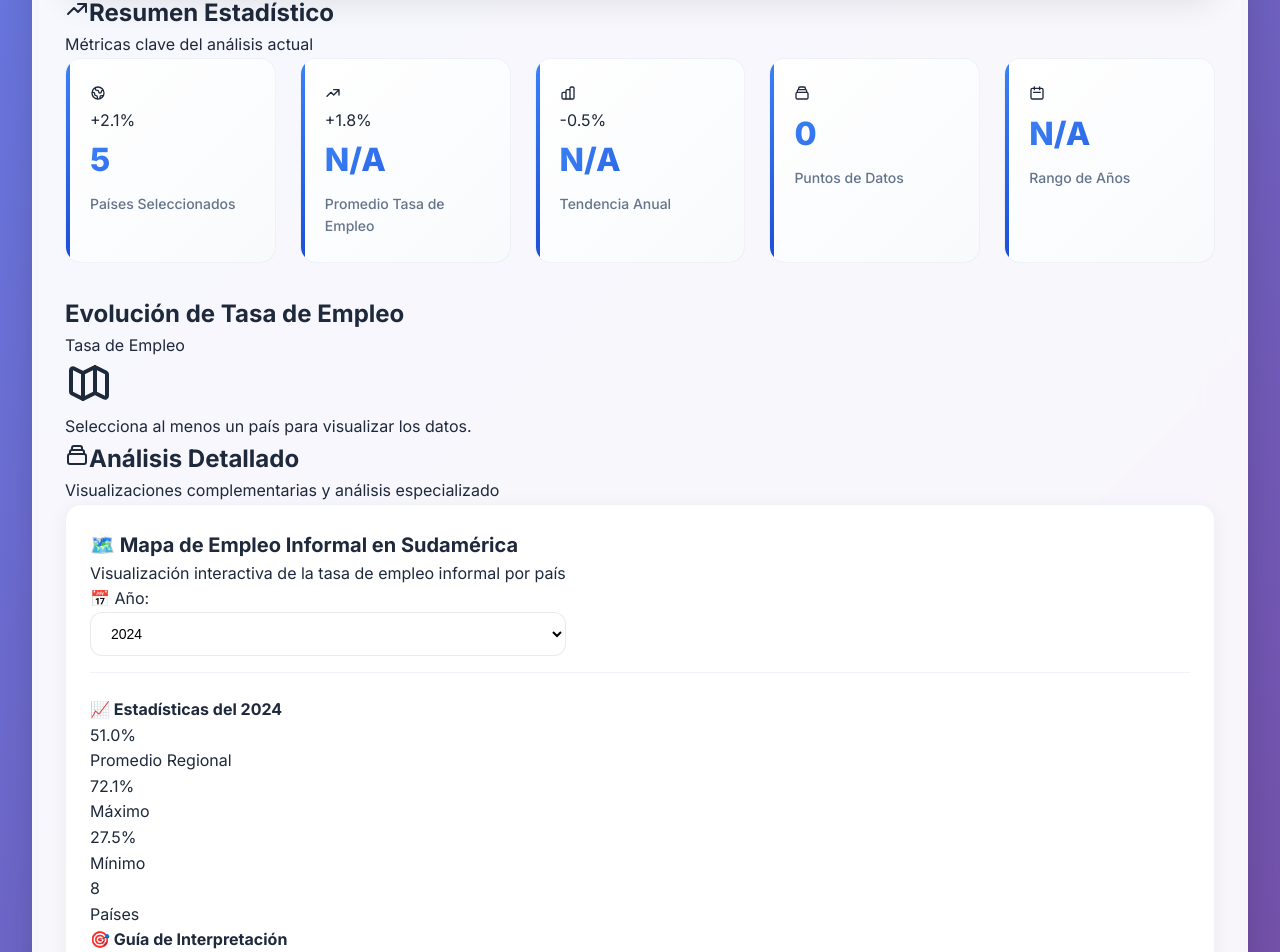
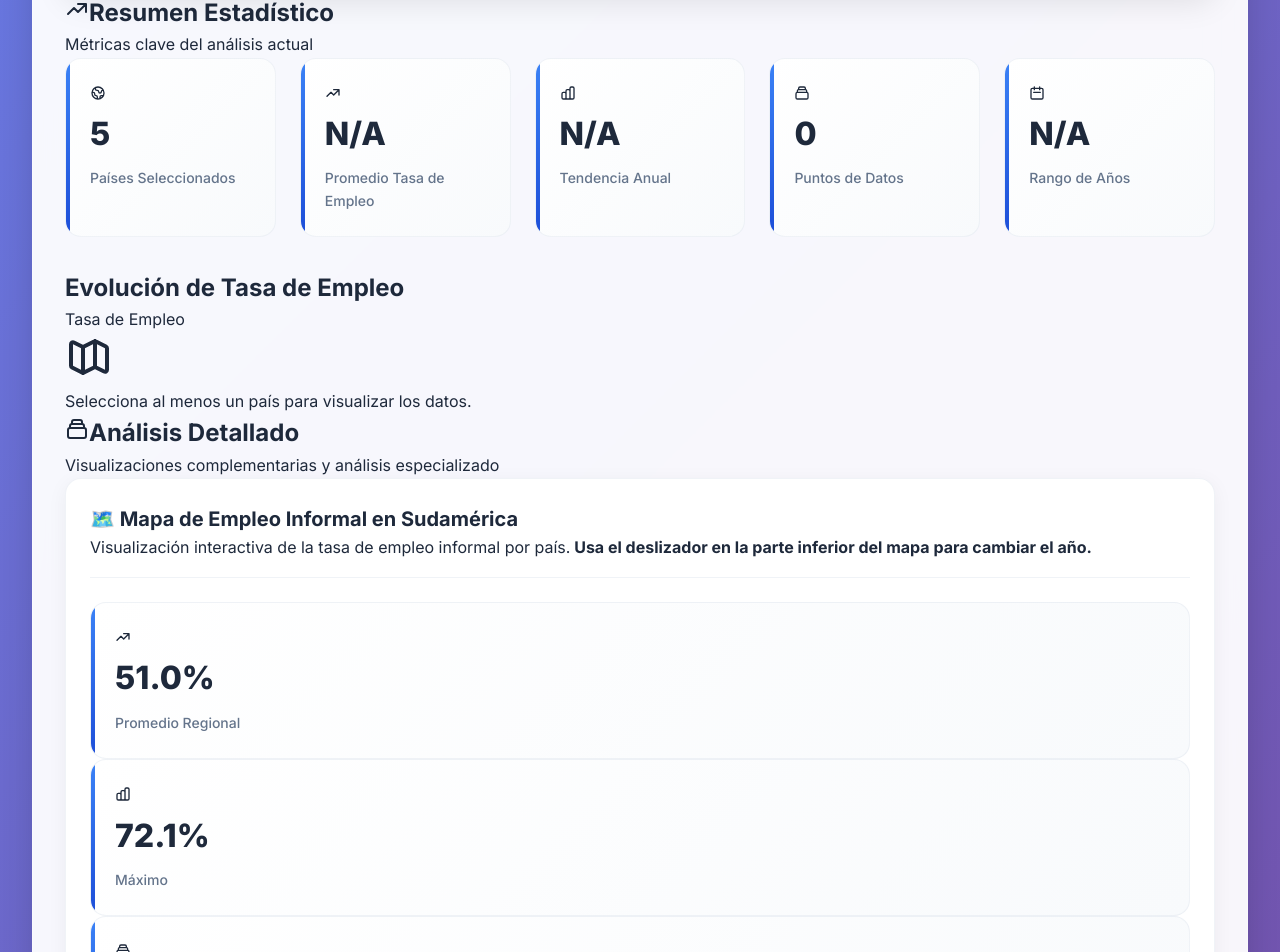
Before and after one commit to PabloSanhueza1/dashboard-mercado-laboral-latam, a React (Vite) app in the folder frontend/: page / in a window 1280 px wide. Shown: the part 512-1464 px from the top of the page. Built offline with nearby package versions, Linux system fonts and the light colour scheme.

Commit message:
update coroplético

```diff
--- a/frontend/src/components/charts/MapaCoropleticoEmpleoInformal.jsx
+++ b/frontend/src/components/charts/MapaCoropleticoEmpleoInformal.jsx
@@ -1,5 +1,8 @@
 import React, { useState, useMemo, useEffect } from 'react';
 import Plot from 'react-plotly.js';
+// Importar StatCard reutilizable
+import { StatCard } from '../estadisticas/ResumenEstadisticas';
+import { HiOutlineTrendingUp, HiOutlineChartBar, HiOutlineGlobe, HiOutlineCollection } from 'react-icons/hi';
 
 /**
  * Componente para visualizar un mapa coroplético de tasa de empleo informal por país en Sudamérica
@@ -42,7 +45,7 @@ const MapaCoropleticoEmpleoInformal = ({ data, loading = false, error = null })
   // Obtener años disponibles
   const availableYears = useMemo(() => {
     if (!data || data.length === 0) return [];
-    const years = [...new Set(data.map(row => row.year))].sort((a, b) => b - a);
+    const years = [...new Set(data.map(row => row.year))].sort((a, b) => a - b);
     return years;
   }, [data]);
 
@@ -53,11 +56,12 @@ const MapaCoropleticoEmpleoInformal = ({ data, loading = false, error = null })
     }
   }, [availableYears, selectedYear]);
 
-  // Procesar datos para el año seleccionado con mejor información
-  const mapData = useMemo(() => {
-    if (!data || data.length === 0) return { locations: [], z: [], text: [], customdata: [] };
+  // Procesar datos para todos los años disponibles
+  const allMapData = useMemo(() => {
+    if (!data || data.length === 0 || availableYears.length === 0) return [];
 
-    const yearData = data.filter(row => row.year === selectedYear);
+    return availableYears.map(year => {
+      const yearData = data.filter(row => row.year === year);
 
       const locations = [];
       const values = [];
@@ -94,7 +98,7 @@ const MapaCoropleticoEmpleoInformal = ({ data, loading = false, error = null })
             `Año: ${row.year}<br>` +
             `Tasa de empleo informal: <b>${row.value.toFixed(1)}%</b><br>` +
             `Nivel: ${emoji} ${categoria}<br>` +
-          `<i>Haz clic para más detalles</i>`
+            `<i>Usa el deslizador para cambiar de año</i>`
           );
 
           customData.push({
@@ -107,18 +111,26 @@ const MapaCoropleticoEmpleoInformal = ({ data, loading = false, error = null })
       });
 
       return {
+        year,
         locations,
         z: values,
         text: hoverText,
         customdata: customData
       };
-  }, [data, selectedYear]);
+    });
+  }, [data, availableYears]);
+
+  // Datos del año actual seleccionado
+  const currentYearData = useMemo(() => {
+    return allMapData.find(item => item.year === selectedYear) ||
+      { locations: [], z: [], text: [], customdata: [] };
+  }, [allMapData, selectedYear]);
 
   // Calcular estadísticas para el contexto
   const stats = useMemo(() => {
-    if (mapData.z.length === 0) return null;
+    if (currentYearData.z.length === 0) return null;
 
-    const values = mapData.z;
+    const values = currentYearData.z;
     const promedio = values.reduce((sum, val) => sum + val, 0) / values.length;
     const maximo = Math.max(...values);
     const minimo = Math.min(...values);
@@ -129,16 +141,16 @@ const MapaCoropleticoEmpleoInformal = ({ data, loading = false, error = null })
       minimo: minimo.toFixed(1),
       paises: values.length
     };
-  }, [mapData]);
+  }, [currentYearData]);
 
-  // Configuración mejorada del gráfico
+  // Configuración mejorada del gráfico con slider
   const plotData = [{
     type: 'choropleth',
     locationmode: 'ISO-3',
-    locations: mapData.locations,
-    z: mapData.z,
-    text: mapData.text,
-    customdata: mapData.customdata,
+    locations: currentYearData.locations,
+    z: currentYearData.z,
+    text: currentYearData.text,
+    customdata: currentYearData.customdata,
     hovertemplate: '%{text}<extra></extra>',
     colorscale: [
       [0, '#065f46'],      // Verde muy oscuro (0-20%)
@@ -196,11 +208,47 @@ const MapaCoropleticoEmpleoInformal = ({ data, loading = false, error = null })
       countrywidth: 1.5,
       bgcolor: '#f1f5f9'
     },
-    margin: { t: 80, b: 60, l: 60, r: 120 },
-    height: 600,
+    margin: { t: 80, b: 120, l: 60, r: 120 },
+    height: 700,
     font: { family: 'Inter, Arial, sans-serif', size: 12 },
     paper_bgcolor: 'white',
-    plot_bgcolor: 'white'
+    plot_bgcolor: 'white',
+    sliders: [{
+      active: availableYears.indexOf(selectedYear),
+      currentvalue: {
+        visible: true,
+        prefix: "Año: ",
+        xanchor: "center",
+        font: { size: 16, color: "#1e293b" }
+      },
+      steps: availableYears.map((year, index) => ({
+        args: [
+          {
+            locations: [allMapData[index]?.locations || []],
+            z: [allMapData[index]?.z || []],
+            text: [allMapData[index]?.text || []],
+            customdata: [allMapData[index]?.customdata || []]
+          },
+          {
+            'title.text': `<b>Tasa de Empleo Informal por País - Sudamérica (${year})</b><br><span style="font-size: 12px; color: #666;">Porcentaje de trabajadores en empleos informales</span>`
+          }
+        ],
+        label: year.toString(),
+        method: "restyle",
+        value: year
+      })),
+      pad: { t: 50 },
+      len: 0.8,
+      x: 0.1,
+      xanchor: "left",
+      y: 0,
+      yanchor: "top",
+      font: { size: 12 },
+      ticklen: 0,
+      borderwidth: 1,
+      bordercolor: "#ccc",
+      bgcolor: "#f8f9fa"
+    }]
   };
 
   const config = {
@@ -255,7 +303,7 @@ const MapaCoropleticoEmpleoInformal = ({ data, loading = false, error = null })
 
   return (
     <div className="chart-container">
-      {/* Header mejorado */}
+      {/* Header mejorado sin selector de año */}
       <div className="chart-header">
         <div className="flex flex-col md:flex-row md:items-center justify-between gap-4">
           <div>
@@ -263,52 +311,40 @@ const MapaCoropleticoEmpleoInformal = ({ data, loading = false, error = null })
               🗺️ Mapa de Empleo Informal en Sudamérica
             </h3>
             <p className="text-sm text-gray-600 mt-1">
-              Visualización interactiva de la tasa de empleo informal por país
+              Visualización interactiva de la tasa de empleo informal por país.
+              <strong> Usa el deslizador en la parte inferior del mapa para cambiar el año.</strong>
             </p>
-          </div>
-
-          <div className="flex items-center gap-4">
-            <div className="flex items-center gap-2">
-              <label htmlFor="year-selector" className="text-sm font-medium text-gray-700">
-                📅 Año:
-              </label>
-              <select
-                id="year-selector"
-                value={selectedYear}
-                onChange={(e) => setSelectedYear(parseInt(e.target.value))}
-                className="form-select min-w-[100px]"
-              >
-                {availableYears.map(year => (
-                  <option key={year} value={year}>{year}</option>
-                ))}
-              </select>
-            </div>
           </div>
         </div>
       </div>
 
-      {/* Estadísticas contextuales */}
+      {/* Estadísticas contextuales con StatCard */}
       {stats && (
-        <div className="mb-6 p-4 bg-gradient-to-r from-blue-50 to-indigo-50 rounded-xl border border-blue-200">
-          <h4 className="font-semibold text-gray-800 mb-3">📈 Estadísticas del {selectedYear}</h4>
-          <div className="grid grid-cols-2 md:grid-cols-4 gap-4 text-sm">
-            <div className="text-center">
-              <div className="font-bold text-lg text-blue-600">{stats.promedio}%</div>
-              <div className="text-gray-600">Promedio Regional</div>
-            </div>
-            <div className="text-center">
-              <div className="font-bold text-lg text-red-600">{stats.maximo}%</div>
-              <div className="text-gray-600">Máximo</div>
-            </div>
-            <div className="text-center">
-              <div className="font-bold text-lg text-green-600">{stats.minimo}%</div>
-              <div className="text-gray-600">Mínimo</div>
-            </div>
-            <div className="text-center">
-              <div className="font-bold text-lg text-purple-600">{stats.paises}</div>
-              <div className="text-gray-600">Países</div>
-            </div>
-          </div>
+        <div className="mb-6 grid grid-cols-2 md:grid-cols-4 gap-4">
+          <StatCard
+            title="Promedio Regional"
+            value={`${stats.promedio}%`}
+            icon={HiOutlineTrendingUp}
+            color="green"
+          />
+          <StatCard
+            title="Máximo"
+            value={`${stats.maximo}%`}
+            icon={HiOutlineChartBar}
+            color="purple"
+          />
+          <StatCard
+            title="Mínimo"
+            value={`${stats.minimo}%`}
+            icon={HiOutlineCollection}
+            color="orange"
+          />
+          <StatCard
+            title="Países"
+            value={stats.paises}
+            icon={HiOutlineGlobe}
+            color="blue"
+          />
         </div>
       )}
 
@@ -335,14 +371,43 @@ const MapaCoropleticoEmpleoInformal = ({ data, loading = false, error = null })
         </div>
       </div>
 
-      {/* Mapa */}
+      {/* Mapa con slider */}
       <div className="bg-white rounded-lg border border-gray-200 p-4">
         <Plot
           data={plotData}
           layout={layout}
           config={config}
-          style={{ width: '100%', height: '600px' }}
+          style={{ width: '100%', height: '700px' }}
           useResizeHandler={true}
+          onUpdate={(figure, graphDiv) => {
+            // Detectar cambios en el slider y actualizar el estado
+            if (figure.layout && figure.layout.sliders && figure.layout.sliders[0]) {
+              const activeStep = figure.layout.sliders[0].active;
+              if (activeStep !== undefined && availableYears[activeStep]) {
+                const newYear = availableYears[activeStep];
+                if (newYear !== selectedYear) {
+                  setSelectedYear(newYear);
+                }
+              }
+            }
+          }}
+          onSliderChange={(data) => {
+            if (data && data.slider && data.slider.value) {
+              setSelectedYear(parseInt(data.slider.value));
+            }
+          }}
+          onPlotlyRestyle={(data, graphDiv) => {
+            // Manejar cambios cuando se usa el slider
+            if (graphDiv && graphDiv.layout && graphDiv.layout.sliders && graphDiv.layout.sliders[0]) {
+              const activeStep = graphDiv.layout.sliders[0].active;
+              if (activeStep !== undefined && availableYears[activeStep]) {
+                const newYear = availableYears[activeStep];
+                if (newYear !== selectedYear) {
+                  setSelectedYear(newYear);
+                }
+              }
+            }
+          }}
         />
       </div>
 
@@ -353,12 +418,13 @@ const MapaCoropleticoEmpleoInformal = ({ data, loading = false, error = null })
           <div className="grid md:grid-cols-2 gap-2">
             <div>• <strong>Colores más oscuros:</strong> Mayor tasa de empleo informal</div>
             <div>• <strong>Colores más claros:</strong> Menor tasa de empleo informal</div>
+            <div>• <strong>Deslizador temporal:</strong> Cambia el año visualizado</div>
             <div>• <strong>Datos:</strong> Solo población total, sin distinción de sexo</div>
             <div>• <strong>Fuente:</strong> ILO-STATISTICS - Procesamiento de microdatos</div>
           </div>
           <div className="mt-3 p-2 bg-white rounded border border-blue-300">
-            <strong>💡 Tip:</strong> Pasa el cursor sobre cada país para ver información detallada.
-            El empleo informal incluye trabajadores sin protección social formal.
+            <strong>💡 Tip:</strong> Usa el deslizador temporal en la parte inferior del mapa para explorar
+            la evolución del empleo informal a través de los años. Pasa el cursor sobre cada país para ver información detallada.
           </div>
         </div>
       </div>
--- a/frontend/src/components/estadisticas/ResumenEstadisticas.jsx
+++ b/frontend/src/components/estadisticas/ResumenEstadisticas.jsx
@@ -4,7 +4,8 @@ import {
   HiOutlineCollection, HiOutlineCalendar
 } from 'react-icons/hi';
 
-const StatCard = ({ title, value, icon: Icon, color = 'blue', trend }) => {
+// StatCard reutilizable
+export const StatCard = ({ title, value, icon: Icon, color = 'blue', trend }) => {
   const colorClasses = {
     blue: 'from-blue-500 to-blue-600 bg-blue-50 text-blue-600 border-blue-200',
     green: 'from-green-500 to-green-600 bg-green-50 text-green-600 border-green-200',
@@ -14,25 +15,23 @@ const StatCard = ({ title, value, icon: Icon, color = 'blue', trend }) => {
   };
 
   return (
-    <div className="stat-card group">
+    <div className="stat-card group relative bg-white bg-opacity-80 rounded-xl border p-5 shadow hover:shadow-lg transition-all duration-200">
       <div className="flex items-center justify-between mb-4">
         <div className={`p-3 rounded-xl ${colorClasses[color].split(' ').slice(2).join(' ')} border transition-all duration-300 group-hover:scale-110`}>
           <Icon className="w-6 h-6" />
         </div>
-        {trend && (
+        {trend !== undefined && trend !== null && (
           <div className={`text-xs font-semibold px-2 py-1 rounded-full ${
-            trend > 0 ? 'bg-green-100 text-green-600' : 'bg-red-100 text-red-600'
+            parseFloat(trend) > 0 ? 'bg-green-100 text-green-600' : parseFloat(trend) < 0 ? 'bg-red-100 text-red-600' : 'bg-gray-100 text-gray-600'
           }`}>
-            {trend > 0 ? '+' : ''}{trend}%
+            {parseFloat(trend) > 0 ? '+' : ''}{trend}%
           </div>
         )}
       </div>
-
       <div>
-        <div className="stat-value text-gradient">{value}</div>
-        <div className="stat-label">{title}</div>
+        <div className="stat-value text-2xl font-bold text-gray-800">{value}</div>
+        <div className="stat-label text-gray-500">{title}</div>
       </div>
-
       <div className={`absolute bottom-0 left-0 right-0 h-1 bg-gradient-to-r ${colorClasses[color].split(' ').slice(0, 2).join(' ')} opacity-0 group-hover:opacity-100 transition-opacity duration-300`}></div>
     </div>
   );
@@ -47,27 +46,26 @@ const ResumenEstadisticas = ({
   summaryStats
 }) => {
   return (
-    <div className="stats-grid">
+    <div className="stats-grid grid grid-cols-2 md:grid-cols-5 gap-4">
       <StatCard
         title="Países Seleccionados"
         value={selectedCountries.length}
         icon={HiOutlineGlobe}
         color="blue"
-        trend={2.1}
       />
       <StatCard
         title={`Promedio ${datasetsWithIcons[activeDataset].title}`}
         value={summaryStats.latestAvg}
         icon={HiOutlineTrendingUp}
         color="green"
-        trend={1.8}
+        trend={summaryStats.trend !== 'N/A' ? parseFloat(summaryStats.trend) : undefined}
       />
       <StatCard
         title="Tendencia Anual"
         value={summaryStats.trend}
         icon={HiOutlineChartBar}
         color="purple"
-        trend={-0.5}
+        trend={summaryStats.trend !== 'N/A' ? parseFloat(summaryStats.trend) : undefined}
       />
       <StatCard
         title="Puntos de Datos"
```
Lines whose indentation alone changed are shown as unchanged.
